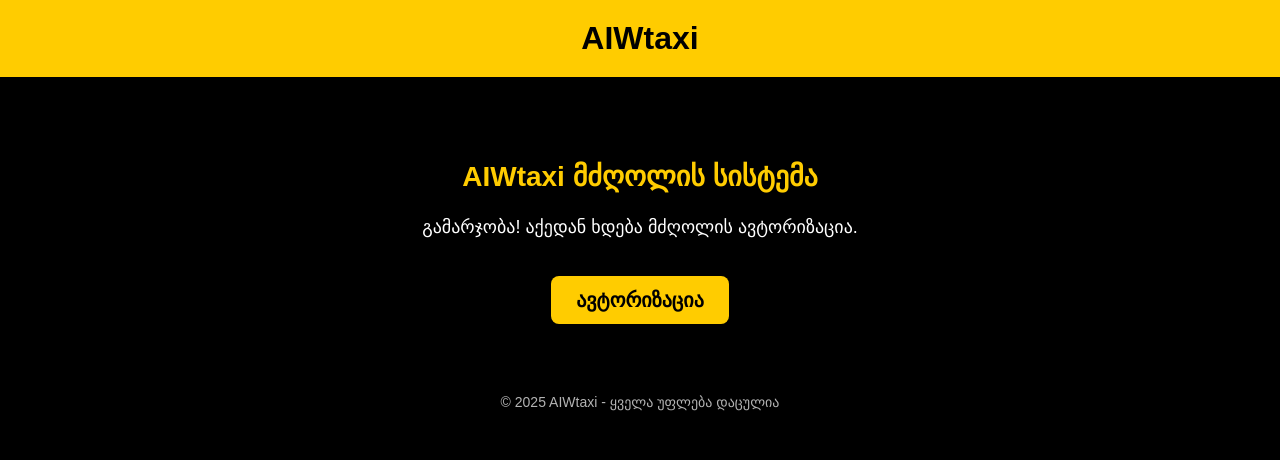
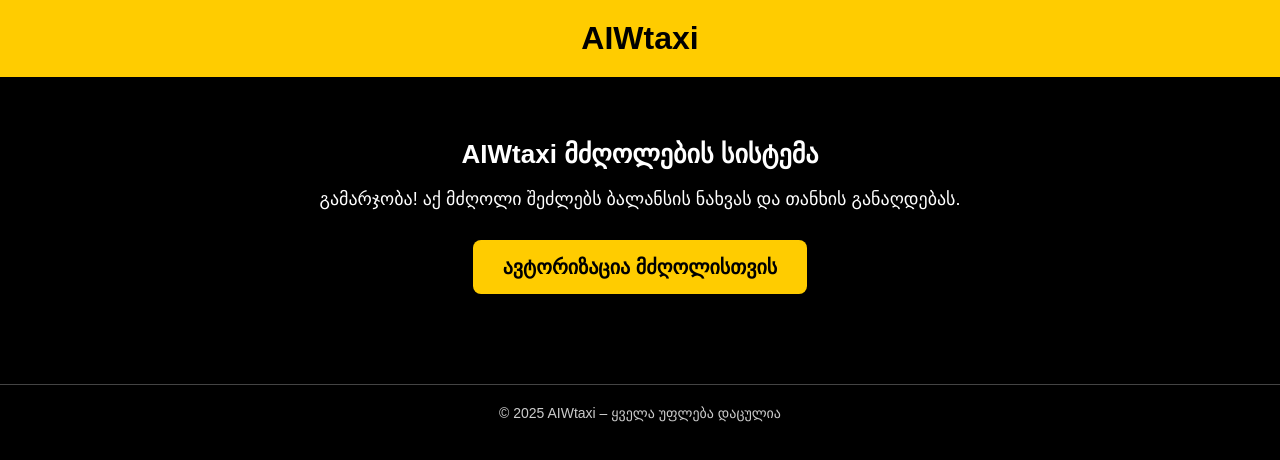
Before and after one commit to Aiwtaxi/Aiwtaxi, a plain HTML site: page index.html in a window 1280 px wide. Drawn offline with Linux system fonts and the light colour scheme.

Commit message:
Update index.html

```diff
--- a/index.html
+++ b/index.html
@@ -1,52 +1,51 @@
 <!DOCTYPE html>
 <html lang="ka">
 <head>
-    <meta charset="UTF-8" />
-    <meta name="viewport" content="width=device-width, initial-scale=1.0" />
+    <meta charset="UTF-8">
+    <meta name="viewport" content="width=device-width, initial-scale=1.0">
     <title>AIWtaxi</title>
 
     <style>
         body {
             margin: 0;
-            font-family: Arial, sans-serif;
+            padding: 0;
             background-color: #000;
             color: #fff;
+            font-family: Arial, sans-serif;
             text-align: center;
         }
 
         header {
             background-color: #ffcc00;
+            color: #000;
             padding: 20px;
             font-size: 32px;
             font-weight: bold;
-            color: #000;
         }
 
         section {
-            margin-top: 40px;
-            padding: 20px;
+            padding: 40px 20px;
         }
 
         h1 {
-            font-size: 28px;
-            color: #ffcc00;
+            font-size: 26px;
+            margin-bottom: 10px;
         }
 
         p {
             font-size: 18px;
-            margin-top: 10px;
+            margin-bottom: 30px;
         }
 
         .btn {
             display: inline-block;
             background-color: #ffcc00;
             color: #000;
-            padding: 12px 25px;
-            margin-top: 20px;
+            padding: 15px 30px;
+            border-radius: 8px;
+            font-size: 20px;
+            font-weight: bold;
             text-decoration: none;
-            font-size: 20px;
-            border-radius: 8px;
-            font-weight: bold;
         }
 
         .btn:hover {
@@ -55,11 +54,12 @@
 
         footer {
             margin-top: 50px;
+            padding: 20px;
+            border-top: 1px solid #444;
             font-size: 14px;
-            opacity: 0.7;
+            color: #ccc;
         }
     </style>
-
 </head>
 
 <body>
@@ -69,14 +69,14 @@
 </header>
 
 <section>
-        <h1>AIWtaxi მძღოლის სისტემა</h1>
-        <p>გამარჯობა! აქედან ხდება მძღოლის ავტორიზაცია.</p>
+    <h1>AIWtaxi მძღოლების სისტემა</h1>
+    <p>გამარჯობა! აქ მძღოლი შეძლებს ბალანსის ნახვას და თანხის განაღდებას.</p>
 
-        <a href="#" class="btn">ავტორიზაცია</a>
+    <a href="#" class="btn">ავტორიზაცია მძღოლისთვის</a>
 </section>
 
 <footer>
-        © 2025 AIWtaxi - ყველა უფლება დაცულია
+    © 2025 AIWtaxi – ყველა უფლება დაცულია
 </footer>
 
 </body>
```
Lines whose indentation alone changed are shown as unchanged.
